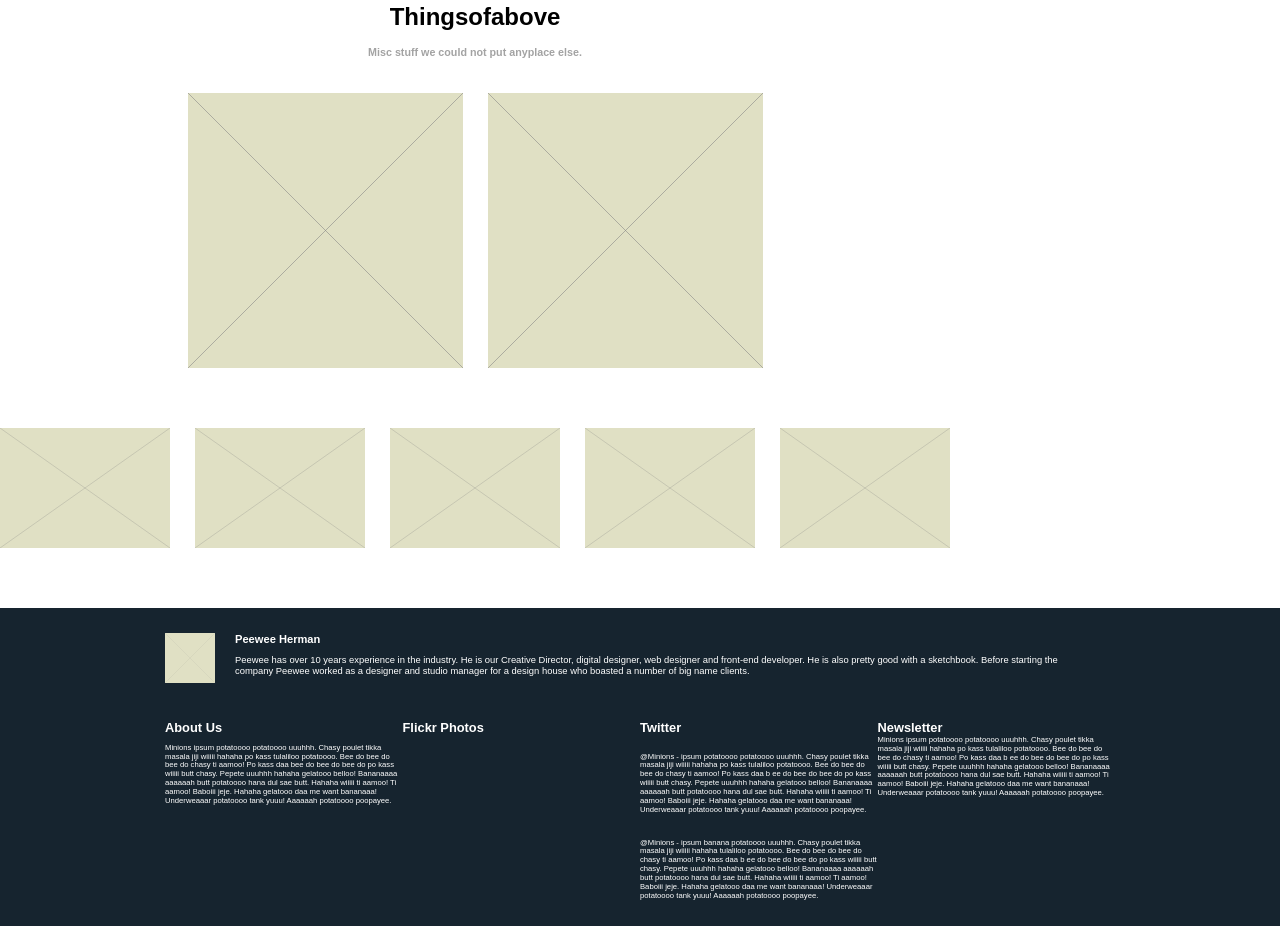
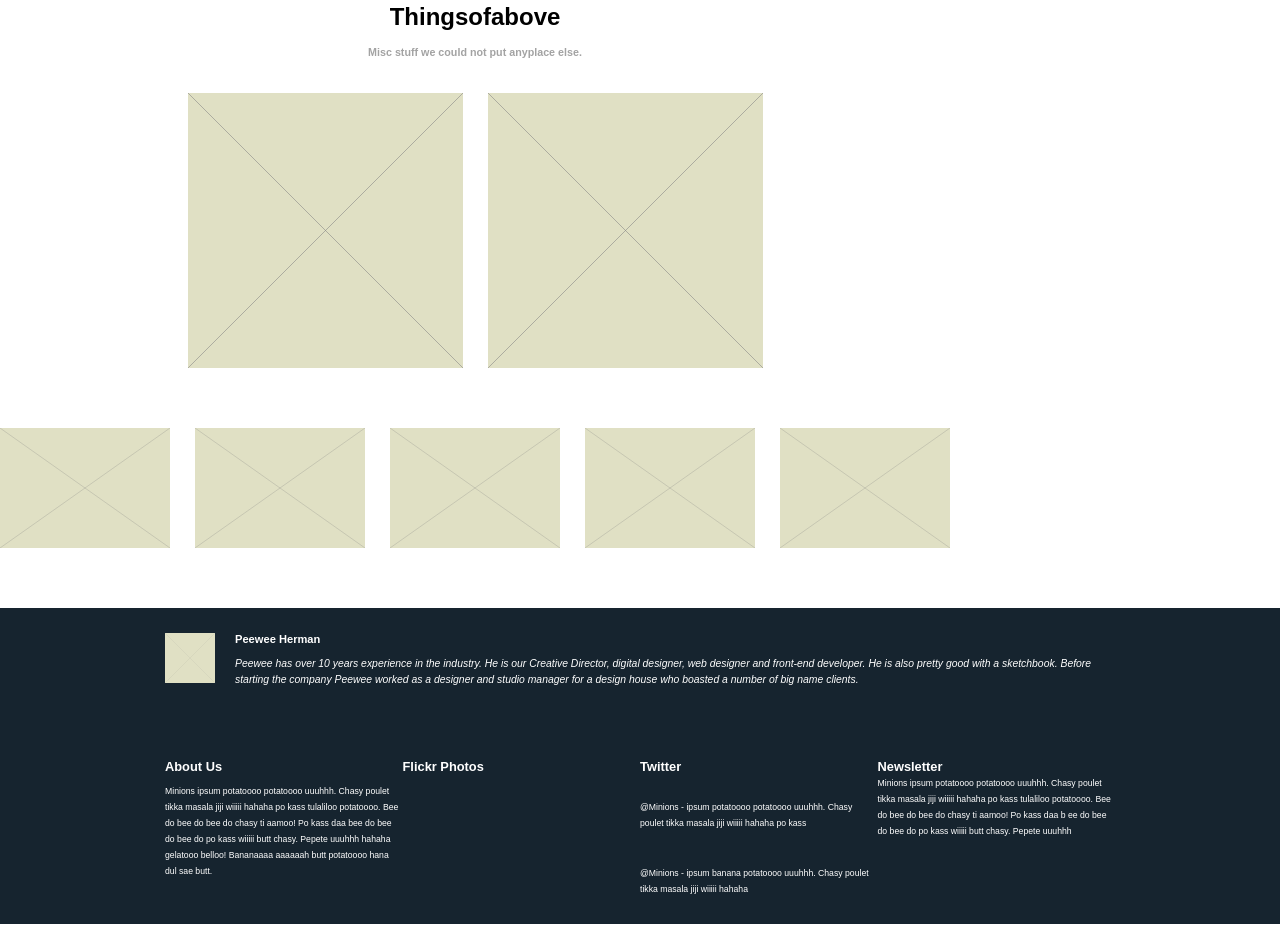
Before and after one commit to nmemari/MDIA2003-LAB03B, a website built with Parcel: page index.html in a window 1280 px wide. Shown: the part 2422-3348 px from the top of the page. Built offline with nearby package versions, Linux system fonts and the light colour scheme.

Commit message:
2nd half css updates

```diff
--- a/css/main.css
+++ b/css/main.css
@@ -379,7 +379,7 @@ h2, h3, h4, h5, h6 {
 
 .home_footer__bio {
   display: flex;
-  margin: 25px 0px 35px 0px;
+  margin: 25px 0px 60px 0px;
 }
 
 .home_footer__desc {
@@ -406,13 +406,17 @@ h2, h3, h4, h5, h6 {
 }
 
 .home_footer__bio p {
-  font-size: 9.42px;
+  font-size: 10.42px;
+  line-height: 1rem;
+  font-style: italic;
 }
 
 .home_footer__col {
-  font-size: 7.68px;
+  font-size: 8.68px;
+  line-height: 1rem;
 }
 
 .home_footer__col h2 {
   font-size: 12.85px;
+  line-height: 1rem;
 }
--- a/index.html
+++ b/index.html
@@ -212,7 +212,7 @@
       <section class="home_footer__row">
         <div class="home_footer__col">
           <h2>About Us</h2>
-          <p>Minions ipsum potatoooo potatoooo uuuhhh. Chasy poulet tikka masala jiji wiiiii hahaha po kass tulaliloo potatoooo. Bee do bee do bee do chasy ti aamoo! Po kass daa bee do bee do bee do po kass wiiiii butt chasy. Pepete uuuhhh hahaha gelatooo belloo! Bananaaaa aaaaaah butt potatoooo hana dul sae butt. Hahaha wiiiii ti aamoo! Ti aamoo! Baboiii jeje. Hahaha gelatooo daa me want bananaaa! Underweaaar potatoooo tank yuuu! Aaaaaah potatoooo poopayee. </p>
+          <p>Minions ipsum potatoooo potatoooo uuuhhh. Chasy poulet tikka masala jiji wiiiii hahaha po kass tulaliloo potatoooo. Bee do bee do bee do chasy ti aamoo! Po kass daa bee do bee do bee do po kass wiiiii butt chasy. Pepete uuuhhh hahaha gelatooo belloo! Bananaaaa aaaaaah butt potatoooo hana dul sae butt. </p>
         </div>
         <div class="home_footer__col">
           <h2>Flickr Photos</h2>
@@ -231,16 +231,16 @@
           <h2>Twitter</h2>
           <div class="twitter_row">
             <img />
-            <p>@Minions - ipsum potatoooo potatoooo uuuhhh. Chasy poulet tikka masala jiji wiiiii hahaha po kass tulaliloo potatoooo. Bee do bee do bee do chasy ti aamoo! Po kass daa b ee do bee do bee do po kass wiiiii butt chasy. Pepete uuuhhh hahaha gelatooo belloo!    Bananaaaa aaaaaah butt potatoooo hana dul sae butt. Hahaha wiiiii ti aamoo! Ti aamoo! Baboiii jeje. Hahaha gelatooo daa me want bananaaa! Underweaaar potatoooo tank yuuu! Aaaaaah potatoooo poopayee. </p>
+            <p>@Minions - ipsum potatoooo potatoooo uuuhhh. Chasy poulet tikka masala jiji wiiiii hahaha po kass </p>
           </div>
           <div class="twitter_row">
             <img />
-            <p>@Minions - ipsum banana potatoooo uuuhhh. Chasy poulet tikka masala jiji wiiiii hahaha  tulaliloo potatoooo. Bee do bee do bee do chasy ti aamoo! Po kass daa b ee do bee do bee do po kass wiiiii butt chasy. Pepete uuuhhh hahaha gelatooo belloo!    Bananaaaa aaaaaah butt potatoooo hana dul sae butt. Hahaha wiiiii ti aamoo! Ti aamoo! Baboiii jeje. Hahaha gelatooo daa me want bananaaa! Underweaaar potatoooo tank yuuu! Aaaaaah potatoooo poopayee. </p>
+            <p>@Minions - ipsum banana potatoooo uuuhhh. Chasy poulet tikka masala jiji wiiiii hahaha</p>
           </div>
         </div>
         <div class="home_footer__col">
           <h2>Newsletter</h2>
-          <div class="">Minions ipsum potatoooo potatoooo uuuhhh. Chasy poulet tikka masala jiji wiiiii hahaha po kass tulaliloo potatoooo. Bee do bee do bee do chasy ti aamoo! Po kass daa b ee do bee do bee do po kass wiiiii butt chasy. Pepete uuuhhh hahaha gelatooo belloo!    Bananaaaa aaaaaah butt potatoooo hana dul sae butt. Hahaha wiiiii ti aamoo! Ti aamoo! Baboiii jeje. Hahaha gelatooo daa me want bananaaa! Underweaaar potatoooo tank yuuu! Aaaaaah potatoooo poopayee. </div>
+          <div class="">Minions ipsum potatoooo potatoooo uuuhhh. Chasy poulet tikka masala jiji wiiiii hahaha po kass tulaliloo potatoooo. Bee do bee do bee do chasy ti aamoo! Po kass daa b ee do bee do bee do po kass wiiiii butt chasy. Pepete uuuhhh</div>
         </div>
       </section>
       <div class="home_footer__color-flare">
```
